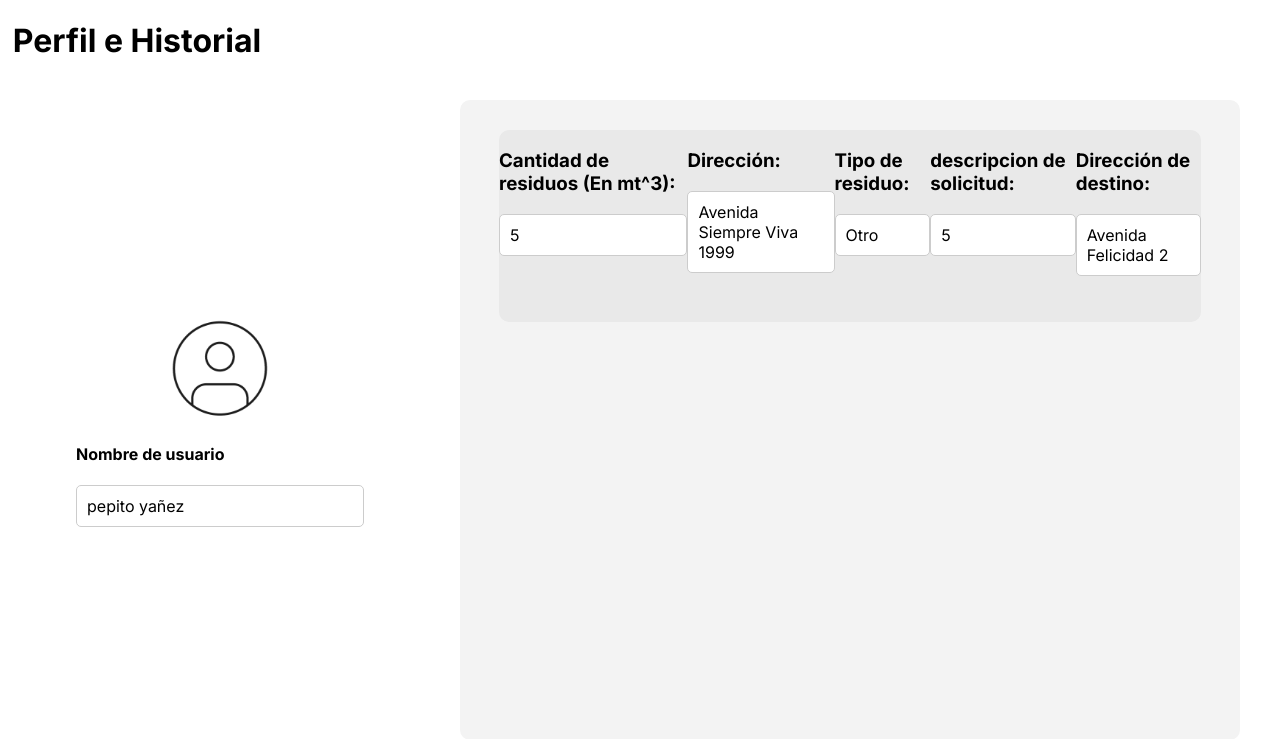
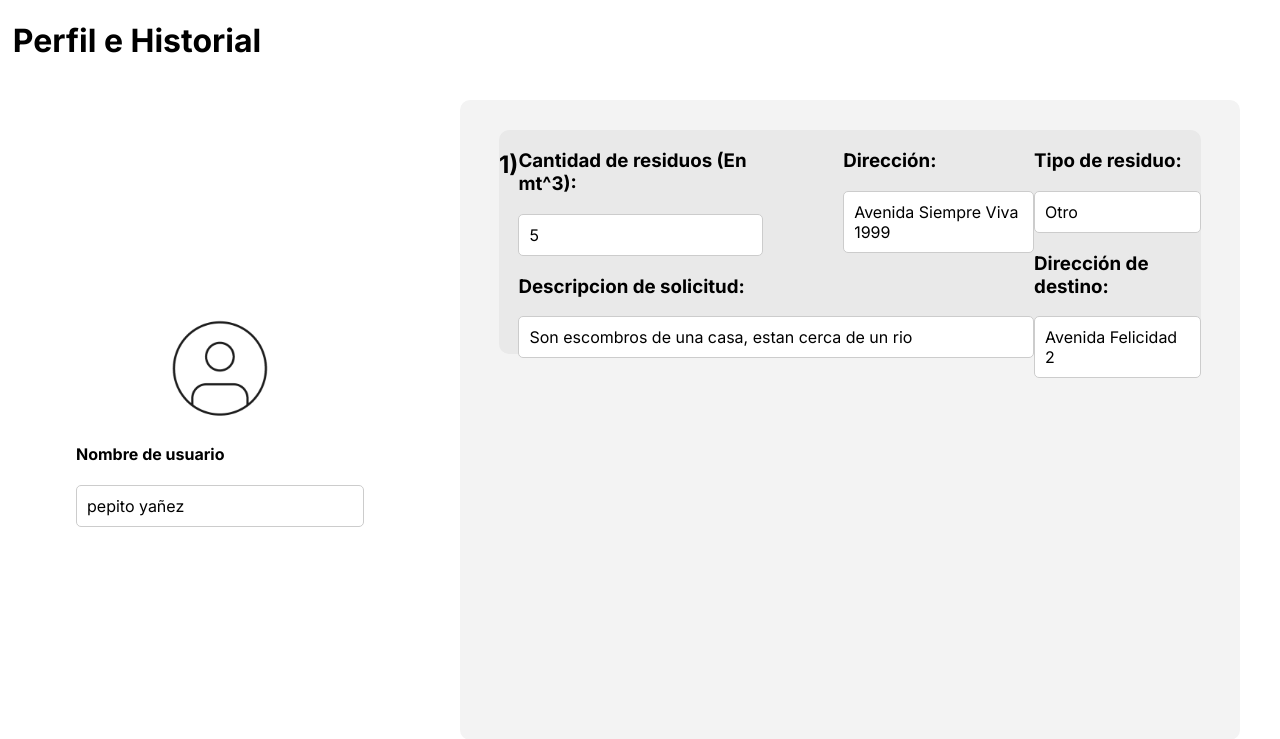
Before and after one commit to Gapprrin/Proyecto_CF, a Django app: page /historial/ in a window 1280 px wide. Shown: the part 64-803 px from the top of the page. Run offline with Django 5.2, Linux system fonts and the light colour scheme.

Commit message:
update historial terminado LD

```diff
--- a/core/static/css/historial.css
+++ b/core/static/css/historial.css
@@ -57,9 +57,21 @@ h1{
     display: flex;
     background-color: #E9E9E9;
     width: 90%;
-    height: 12rem;
+    height: 14rem;
     border-radius: 10px;
     top: 30px;
     position: absolute;
     justify-content: space-around;
 }
+
+#cantidadDireccion{
+display: flex;
+width: 100%;
+justify-content: space-around;
+gap: 5rem;
+}
+
+#informacion{
+    display: flex;
+    flex-direction: column;
+}
--- a/core/templates/historial.html
+++ b/core/templates/historial.html
@@ -26,27 +26,54 @@
 
         <!-- falta por terminar -->
         <div id="informacionHistorial">
-            <div id="residuoHistorial">
+            <div id="numero">
+                <h2>1)</h2>
+            </div>
+            <div id="informacion">
+
+                <div id="cantidadDireccion">
+                    <div>
                         <h3>Cantidad de residuos (En mt^3):</h3>
                         <label type="number" placeholder="Ej: 5"> 5
                      </div>
-            <div id="direccionHistorial">
+                     <div>
                         <h3>Dirección:</h3>
                         <label for="" type="text">Avenida Siempre Viva 1999</label>
                      </div>
+                 </div>
+
+                 <div id="descripcionHistorial">
+                     <h3>Descripcion de solicitud:</h3>
+                     <label type="number" placeholder="Ej: 5"> Son escombros de una casa, estan cerca de un rio
+                 </div>
+            </div>
+
+            <div>
                 <div id="tipoHistorial">
                     <h3>Tipo de residuo:</h3>
                     <label for="" type="text">Otro</label>
-            </div>
-            <div id="descripcionHistorial">
-                <h3>descripcion de solicitud:</h3>
-                <label type="number" placeholder="Ej: 5"> 5
                 </div>
                 <div id="destinoHistorial">
                     <h3>Dirección de destino:</h3>
                     <label for="" type="text">Avenida Felicidad 2</label>
                 </div>
             </div>
+        </div>
+
+
+            <!-- <div id="residuoHistorial">
+
+            </div>
+            <div id="direccionHistorial">
+
+            </div>
+
+            <div id="descripcionHistorial">
+
+            </div>
+            -->
+
+
 
         </div>
     </section>
```
Lines whose indentation alone changed are shown as unchanged.
